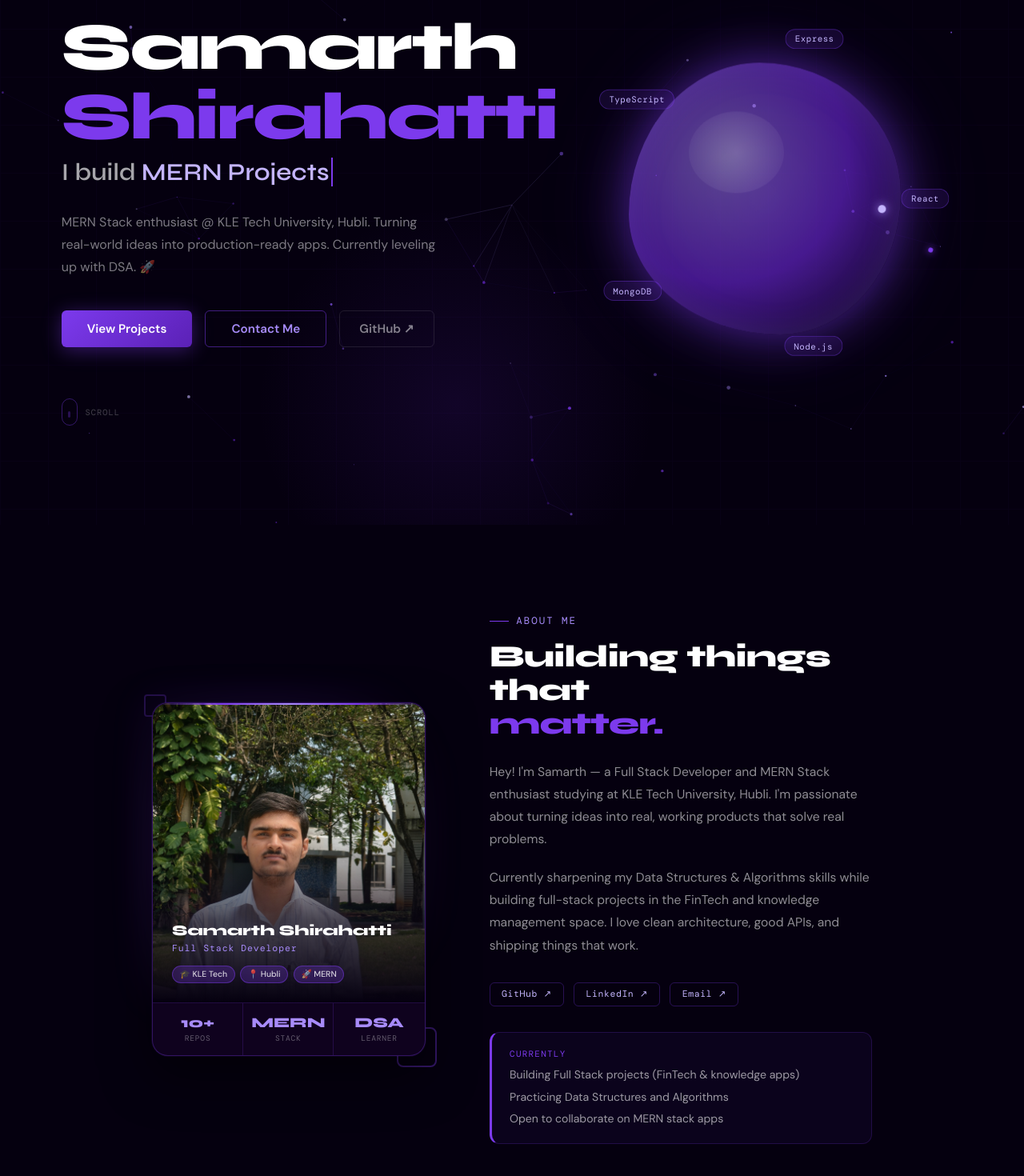
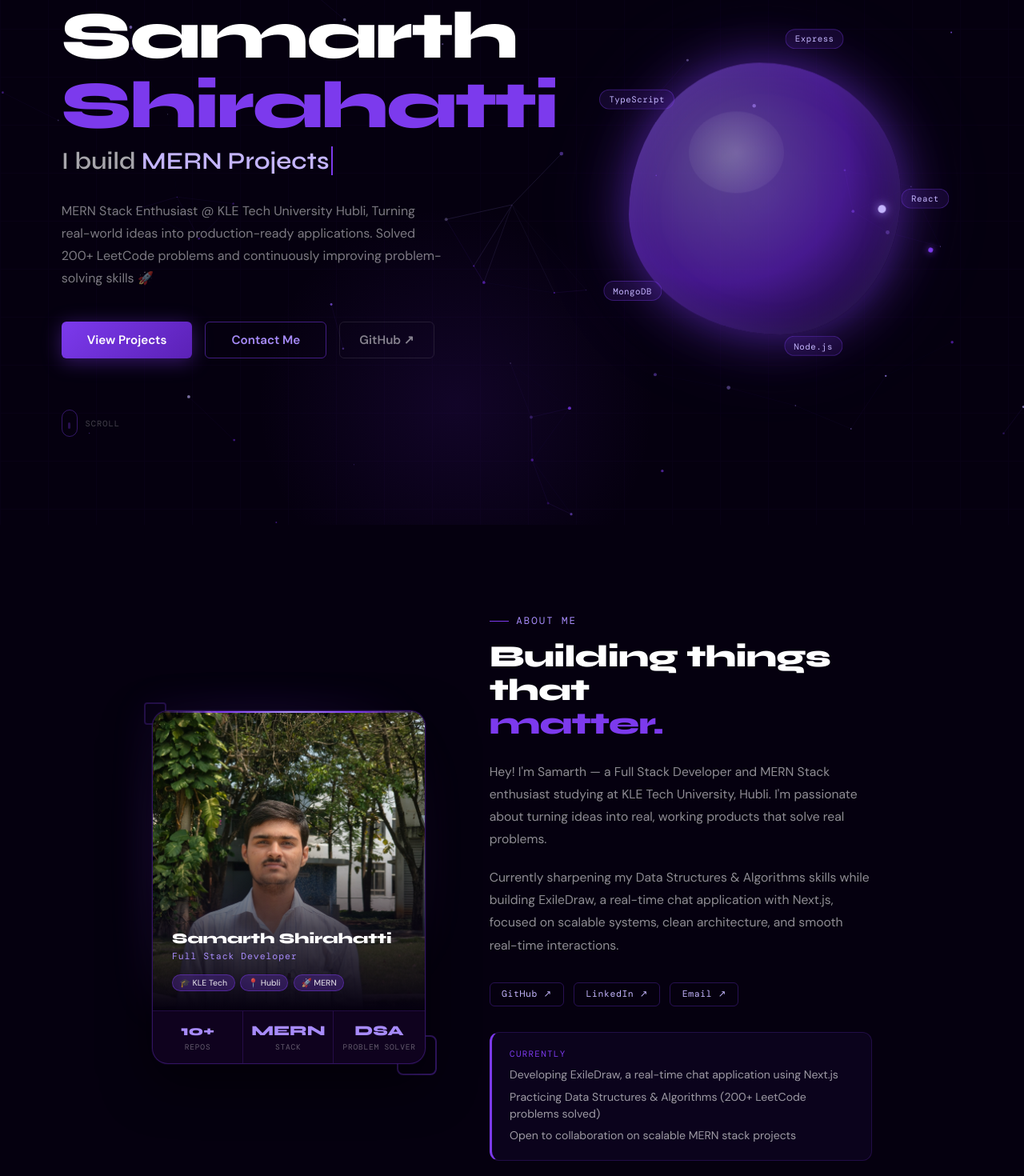
Before and after one commit to Samarth-2409X/My_portfolio, a React (Vite) app: page / in a window 1280 px wide. Shown: the part 144-1614 px from the top of the page at 80% size. Built offline with nearby package versions, Linux system fonts and the light colour scheme; a web font is replaced by a local one.

Commit message:
chnged about section

```diff
--- a/src/components/About.jsx
+++ b/src/components/About.jsx
@@ -127,7 +127,7 @@ export default function About() {
               gridTemplateColumns: "1fr 1fr 1fr",
               borderTop: "1px solid rgba(124,58,237,0.2)",
             }}>
-              {[["10+", "Repos"], ["MERN", "Stack"], ["DSA", "Learner"]].map(([val, label], i) => (
+              {[["10+", "Repos"], ["MERN", "Stack"], ["DSA", "Problem Solver"]].map(([val, label], i) => (
                 <div key={label} style={{
                   padding: "0.9rem 0",
                   textAlign: "center",
@@ -220,8 +220,7 @@ export default function About() {
             marginBottom: "2rem",
           }}>
             Currently sharpening my Data Structures & Algorithms skills while
-            building full-stack projects in the FinTech and knowledge management
-            space. I love clean architecture, good APIs, and shipping things that work.
+            building ExileDraw, a real-time chat application with Next.js, focused on scalable systems, clean architecture, and smooth real-time interactions.
           </p>
 
           {/* Social links */}
@@ -279,9 +278,9 @@ export default function About() {
             </div>
             <div style={{ display: "flex", flexDirection: "column", gap: "0.4rem" }}>
               {[
-                " Building Full Stack projects (FinTech & knowledge apps)",
-                " Practicing Data Structures and Algorithms",
-                " Open to collaborate on MERN stack apps",
+                " Developing ExileDraw, a real-time chat application using Next.js",
+                " Practicing Data Structures & Algorithms (200+ LeetCode problems solved)",
+                " Open to collaboration on scalable MERN stack projects",
               ].map((item) => (
                 <div key={item} style={{
                   fontFamily: "'DM Sans', sans-serif",
--- a/src/components/Hero.jsx
+++ b/src/components/Hero.jsx
@@ -343,8 +343,9 @@ export default function Hero() {
           opacity: 0,
           animation: "fadeUp 0.6s ease 0.65s forwards",
         }}>
-          MERN Stack enthusiast @ KLE Tech University, Hubli.
-          Turning real-world ideas into production-ready apps. Currently leveling up with DSA. 🚀
+          MERN Stack Enthusiast @ KLE Tech University Hubli,
+          Turning real-world ideas into production-ready applications.
+          Solved 200+ LeetCode problems and continuously improving problem-solving skills 🚀
         </p>
 
         <div style={{
```
